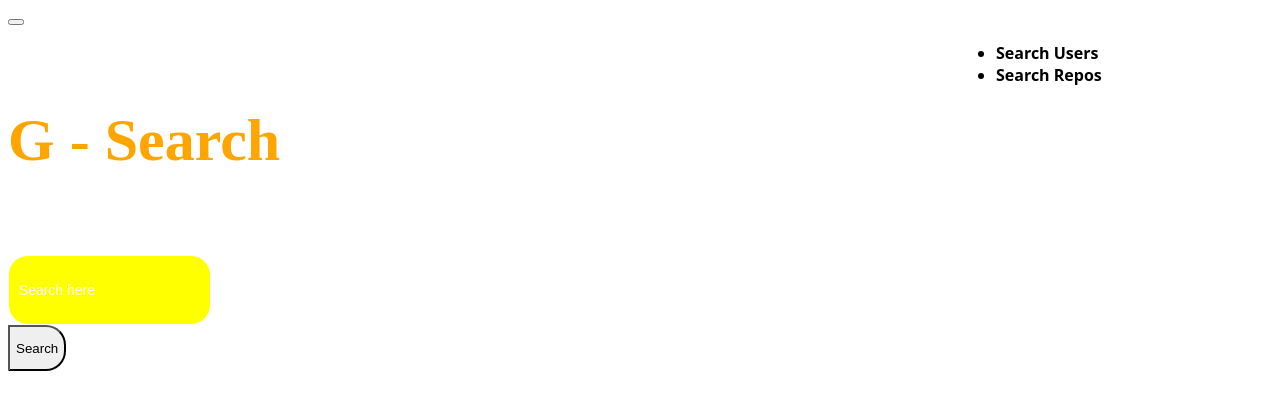
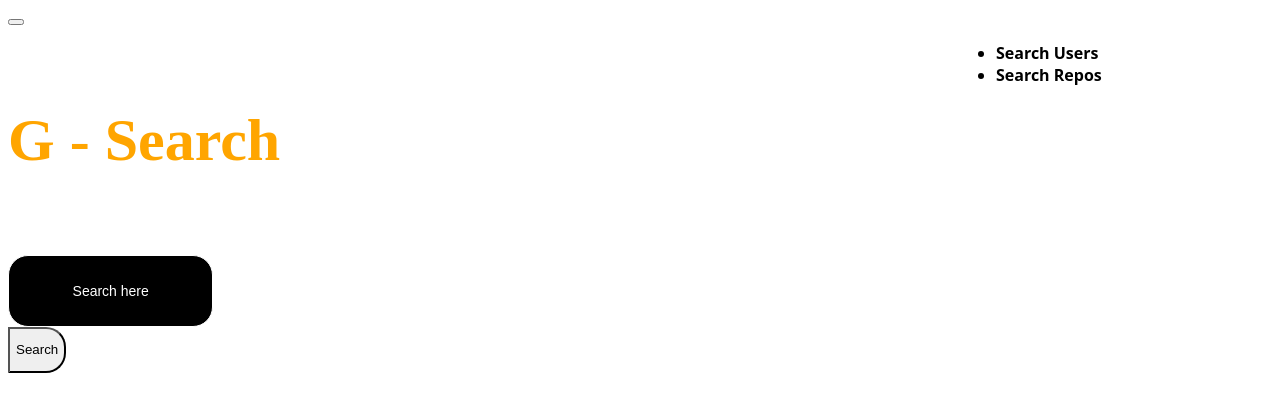
Before and after one commit to margretmwangi/GitSearch, an Angular app: page /user-list in a window 1280 px wide. Shown: the top 412 px of the page. Built offline with nearby package versions, Linux system fonts and the light colour scheme.

Commit message:
new changes

```diff
--- a/src/app/search-user/search-user.component.css
+++ b/src/app/search-user/search-user.component.css
@@ -2,10 +2,11 @@
     padding-top: 40px;
   }
   input {
-    background: yellow;
+      text-align: center;
+    background:black;
     border: 1px solid #ffffff;
-    padding: .8em .7em;
-    height: 46px;
+    padding: .7em .8em;
+    height: 50px;
     border-radius: 20px;
     outline: none !important;
     font-size: 14px;
--- a/src/app/user-repo/user-repo.component.html
+++ b/src/app/user-repo/user-repo.component.html
@@ -1,5 +1,5 @@
 <div class="jumbotron">
-    <h1 class="text-center gsearch">G-Search Repo</h1>
+    <h1 class="text-center gsearch">Git Search Repo</h1>
     <h5 class="text-center repo-number text-white"><span id="num">{{myRepo.length}}</span> Repositories found</h5>
     <app-search-user (searchEmmiter)="getRepo($event)"></app-search-user>
 
```
